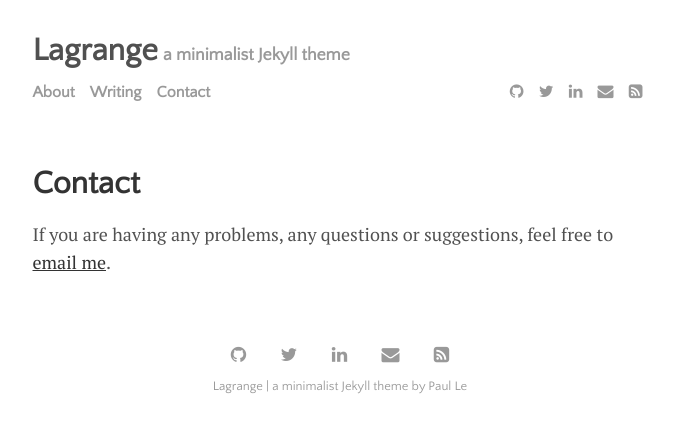
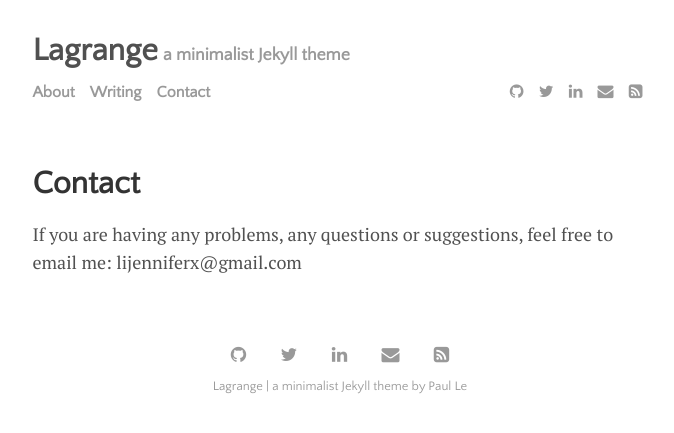
Before and after one commit to lijenniferx/lijenniferx.github.io, a Jekyll site: the page built from menu/contact.md, in a window 1280 px wide. Shown: the top 433 px of the page, without its empty margins (300-974 px from the left). Built offline with Jekyll 4.4.1, drawn with Linux system fonts in a browser that asks for light colours.

Commit message:
Update contact.md

```diff
--- a/menu/contact.md
+++ b/menu/contact.md
@@ -3,4 +3,4 @@ layout: page
 title: Contact
 ---
 
-If you are having any problems, any questions or suggestions, feel free to [email me](lijenniferx@gmail.com).
+If you are having any problems, any questions or suggestions, feel free to email me: lijenniferx@gmail.com
```
